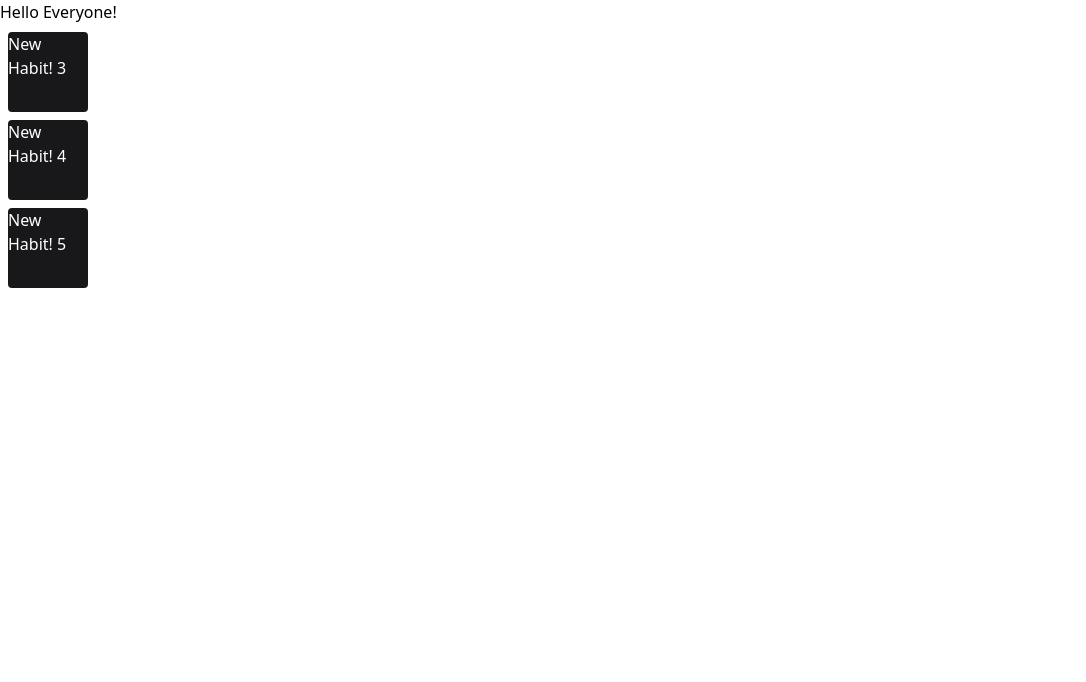
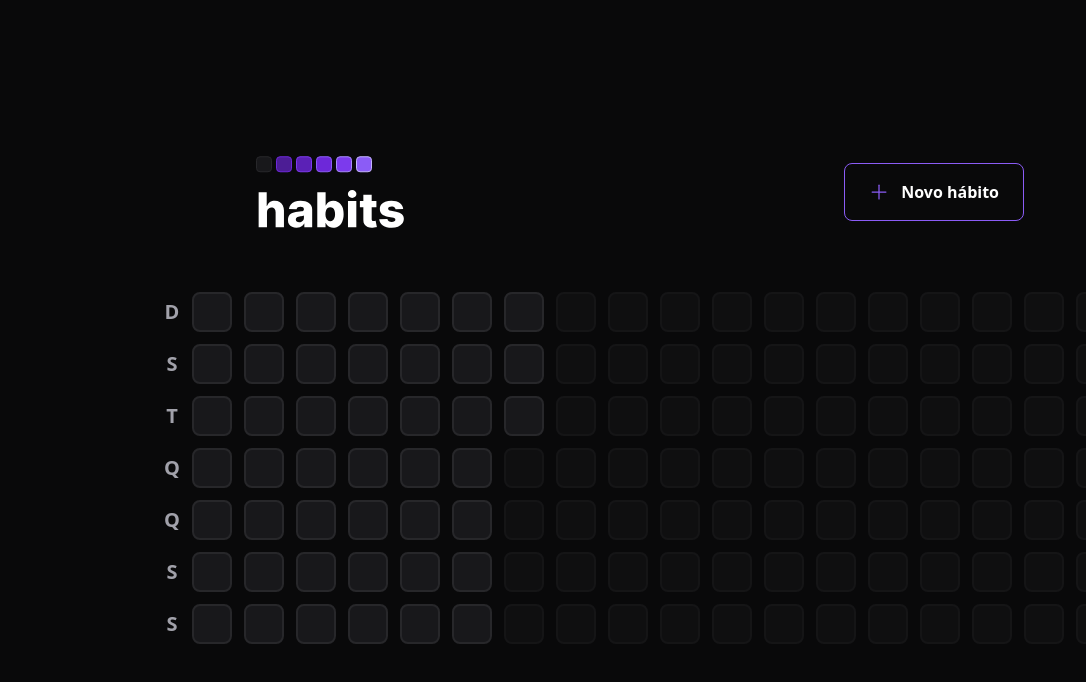
Before and after one commit to ovictormiranda/habits, a React (Vite) app in the folder web/: page / in a window 1280 px wide. Shown: the top 682 px of the page, without its empty margins (0-1086 px from the left). Built offline with nearby package versions, Linux system fonts and the light colour scheme.

Commit message:
FRONTEND - Habits points added

```diff
--- a/web/index.html
+++ b/web/index.html
@@ -6,7 +6,7 @@
     <meta name="viewport" content="width=device-width, initial-scale=1.0" />
     <title>Vite + React + TS</title>
   </head>
-  <body>
+  <body class="bg-background text-white">
     <div id="root"></div>
     <script type="module" src="/src/main.tsx"></script>
   </body>
--- a/web/package.json
+++ b/web/package.json
@@ -9,6 +9,8 @@
     "preview": "vite preview"
   },
   "dependencies": {
+    "dayjs": "^1.11.7",
+    "phosphor-react": "^1.4.1",
     "react": "^18.2.0",
     "react-dom": "^18.2.0"
   },
--- a/web/src/App.tsx
+++ b/web/src/App.tsx
@@ -1,16 +1,17 @@
+import { Header } from './components/Header'
+import { SummaryTable } from './components/SummaryTable'
 import './styles/global.css'
-import { Habit } from './components/Habit'
+//import { Habit } from './components/Habit'
 
-function App() {
+
+export function App() {
   return(
-    <div>
-      <h1>Hello Everyone!</h1>
-      <Habit completed={3}/>
-      <Habit completed={4}/>
-      <Habit completed={5}/>
+    <div className='w-screen h-screen flex justify-center items-center'>
+      <div className='w-full max-w-5xl px-6 flex flex-col gap-16'>
+        <Header/>
+        <SummaryTable/>
+      </div>
     </div>
   )
 
 }
-
-export default App
--- a/web/src/components/Habit.tsx
+++ /dev/null
@@ -1,11 +0,0 @@
-interface HabitProps {
-    completed: number
-}
-
-export function Habit(props: HabitProps){
-    return(
-        <div className="bg-zinc-900 w-20 h-20 text-white rounded m-2">
-            <p>New Habit! {props.completed}</p>
-        </div>
-    )
-}
--- /dev/null
+++ b/web/src/components/HabitDay.tsx
@@ -0,0 +1,9 @@
+/* interface HabitDayProps {
+    completed: number
+} */
+
+export function HabitDay(){
+    return(
+        <div className="w-10 h-10 bg-zinc-900 border-2 border-zinc-800 rounded-lg"></div>
+    )
+}
--- /dev/null
+++ b/web/src/components/Header.tsx
@@ -0,0 +1,20 @@
+import { Plus } from 'phosphor-react'
+
+import logoImage from '../assets/logo.svg'
+
+export function Header () {
+    return(
+
+    <div className='w-full max-w-3xl mx-auto flex items-center justify-between'>
+    <img src={logoImage} alt="Habits"/>
+
+    <button
+      type="button"
+      className="border border-violet-500 font-semibold rounded-lg px-6 py-4 flex items-center gap-3 hover:border-violet-300"
+      >
+      <Plus size={20} className="text-violet-500"/>
+      Novo hábito
+    </button>
+  </div>
+)
+}
--- /dev/null
+++ b/web/src/components/SummaryTable.tsx
@@ -0,0 +1,47 @@
+import { generateDatesFromYearBeginning } from "../utils/generate-dates-from-year-beginning"
+import { HabitDay } from "./HabitDay"
+
+const weekDays = [ 'D', 'S', 'T', 'Q', 'Q', 'S', 'S']
+
+const summaryDates = generateDatesFromYearBeginning()
+
+const minimumSummaryDatesSize = 18 * 7 // 18 weeks
+const amountOfDaysToFill = minimumSummaryDatesSize - summaryDates.length
+
+console.log(summaryDates)
+
+export function SummaryTable() {
+    return (
+        <div className="w-full flex">
+            <div className="grid grid-rows-7 grid-flow-row gap-3">
+                {weekDays.map((weekDay, i) => {
+                    return(
+                        <div
+                            key={`${weekDay}-${i}`}
+                            className="text-zinc-400 text-xl h-10 w-10 font-bold flex items-center justify-center"
+                        >
+                            {weekDay}
+                        </div>
+                    )
+                })}
+            </div>
+
+            <div className="grid grid-rows-7 grid-flow-col gap-3">
+                {summaryDates.map(date => {
+                    return (
+                        <HabitDay key={date.toString()}/>
+                    )
+                })}
+
+                {amountOfDaysToFill > 0 && Array.from({ length: amountOfDaysToFill }).map((_, i) => {
+                    return (
+                        <div
+                            key={i}
+                            className="w-10 h-10 bg-zinc-900 border-2 border-zinc-800 rounded-lg opacity-40 cursor-not-allowed"
+                        />
+                    )
+                })}
+            </div>
+        </div>
+    )
+}
--- a/web/src/main.tsx
+++ b/web/src/main.tsx
@@ -1,6 +1,6 @@
 import React from 'react'
 import ReactDOM from 'react-dom/client'
-import App from './App'
+import { App } from './App'
 
 
 ReactDOM.createRoot(document.getElementById('root') as HTMLElement).render(
--- /dev/null
+++ b/web/src/utils/generate-dates-from-year-beginning.ts
@@ -0,0 +1,16 @@
+import dayjs from "dayjs";
+
+export function generateDatesFromYearBeginning(){
+    const fisrtDayOfTheYear = dayjs().startOf('year')
+    const today = new Date()
+
+    const dates = []
+    let compareDate = fisrtDayOfTheYear
+
+    while (compareDate.isBefore(today)) {
+        dates.push(compareDate.toDate())
+        compareDate = compareDate.add(1, 'day')
+    }
+
+    return dates
+}
--- a/web/tailwind.config.cjs
+++ b/web/tailwind.config.cjs
@@ -5,7 +5,15 @@
     'index.html'
   ],
   theme: {
-    extend: {},
+    extend: {
+      colors: {
+        background: '#09090A'
+      },
+
+      gridTemplateRows: {
+        7: 'repeat(7, minmax(0, 1fr))'
+      }
+    },
   },
   plugins: [],
 }
```
Also changed, not shown: web/src/assets/logo.svg (added), 1 other file (tests, documents, lock files or other folders).
